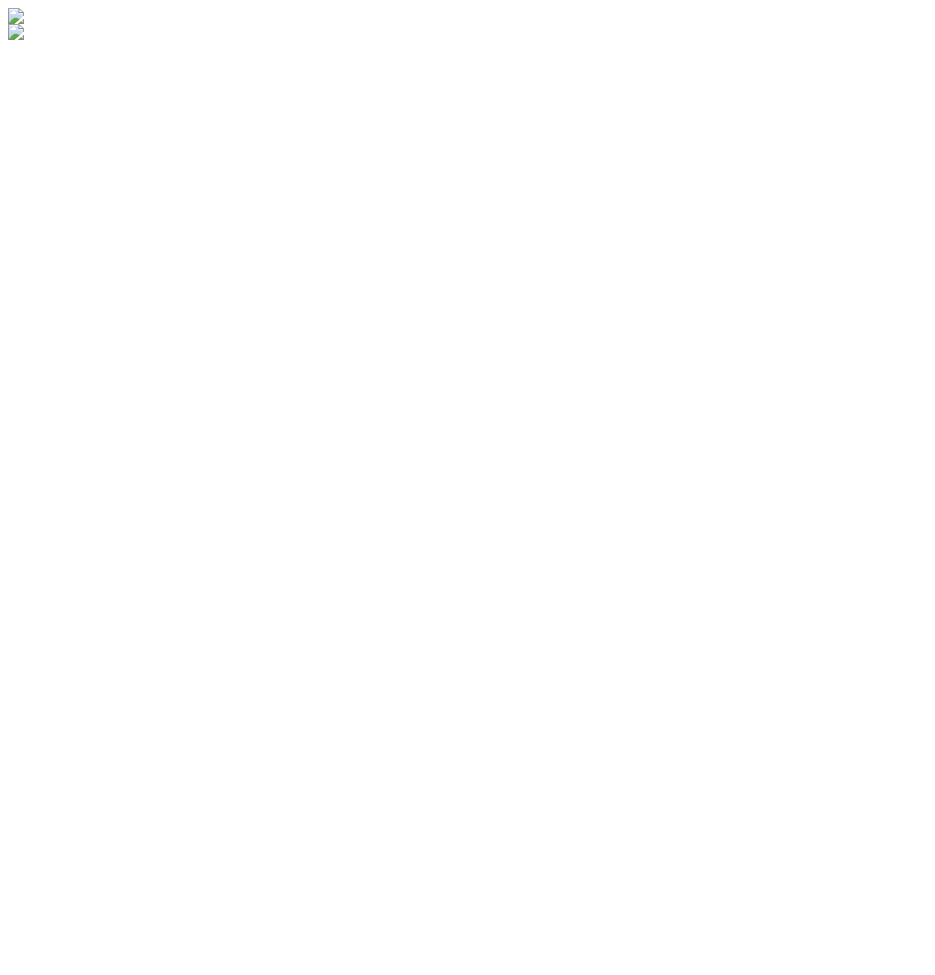
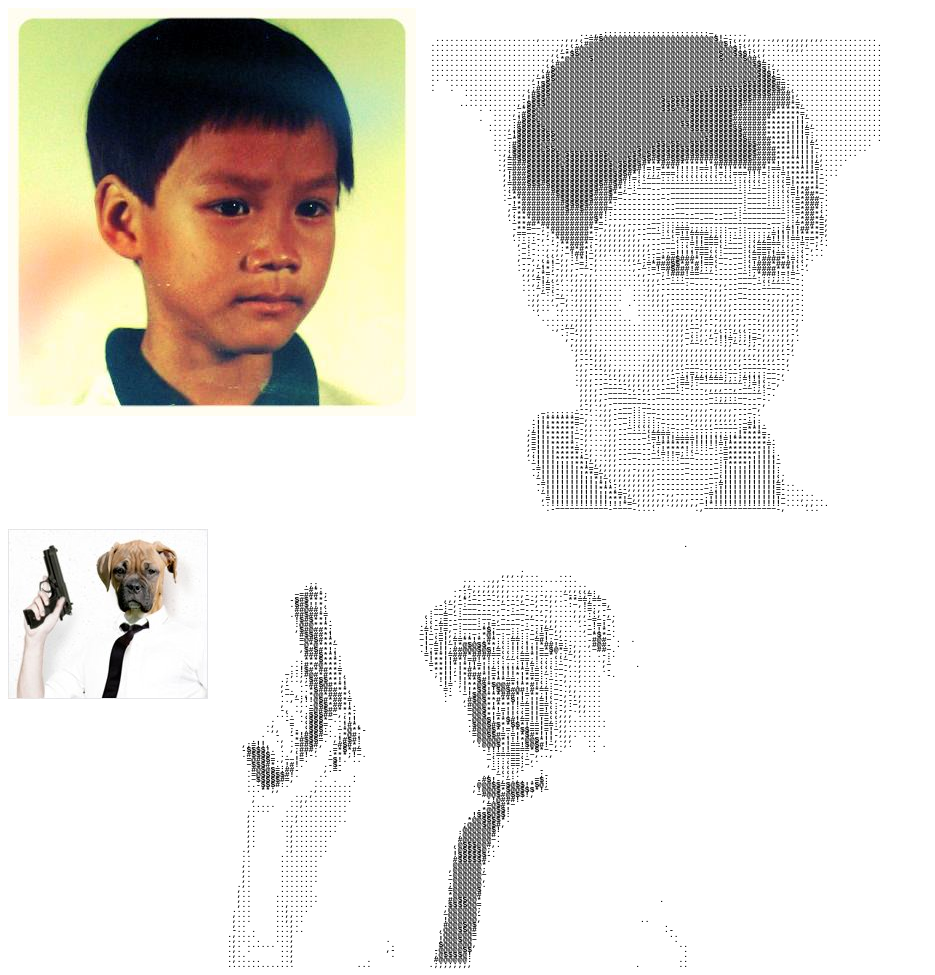
Before and after one commit to EnotionZ/jscii, a plain HTML site: page index.html in a window 1280 px wide. Shown: the whole page, without its empty margins (0-935 px from the left). Before the commit the page ends 800 px from the top, so only its background shows below. Drawn offline with Linux system fonts and the light colour scheme; the site is published under a folder, as on GitHub Pages, so addresses that start at the root find nothing.

Commit message:
removed abs path

```diff
--- a/index.html
+++ b/index.html
@@ -15,11 +15,11 @@
 </head>
 <body>
 	<div class="section">
-		<img id="dph" src="/test/dpham.jpg">
+		<img id="dph" src="test/dpham.jpg">
 		<pre id="ascii"></pre>
 	</div>
 	<div class="section">
-		<img id="justin" src="/test/justin.jpg">
+		<img id="justin" src="test/justin.jpg">
 		<pre id="justin-a"></pre>
 	</div>
 	<script>
```
